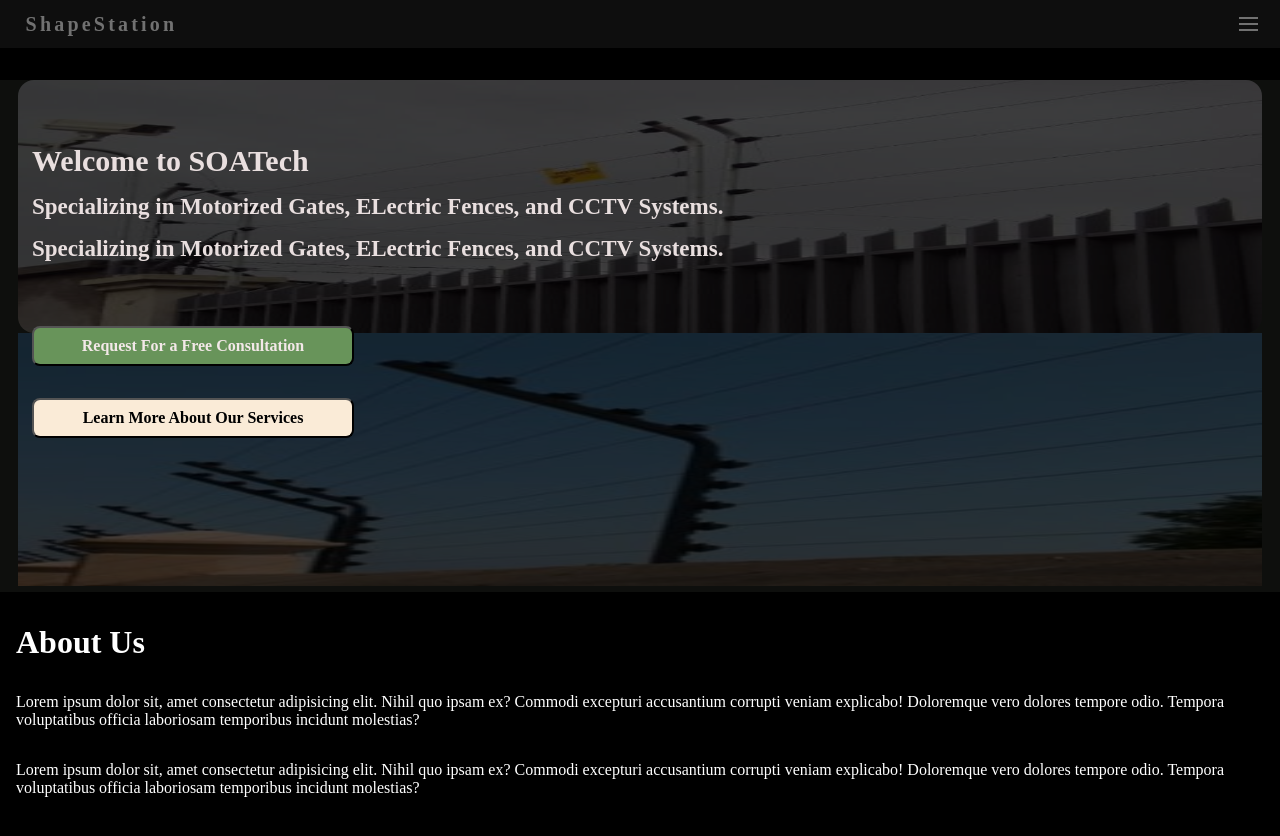
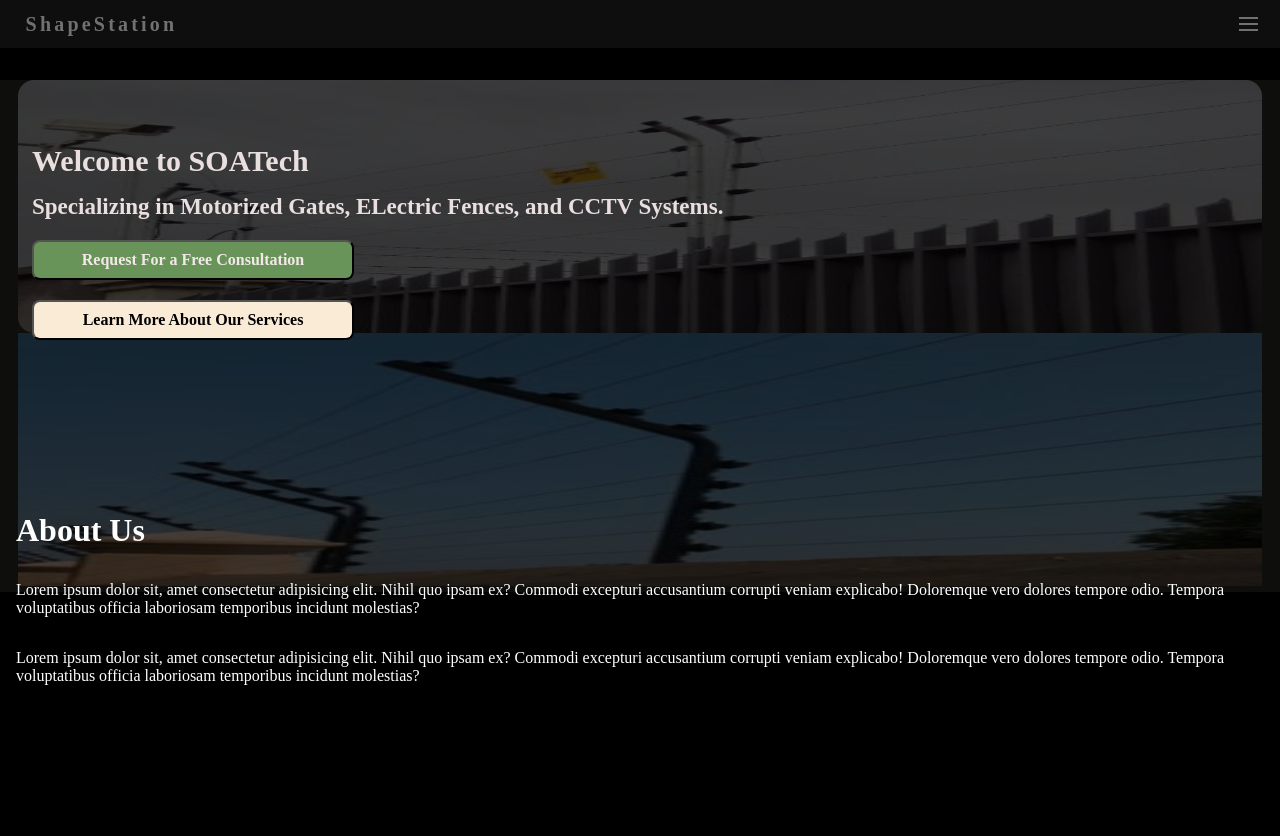
Before and after one commit to firemasterleo/shapestation2, a Vue app: page /TestPage in a window 1280 px wide. Shown: the top 836 px of the page. Built offline with nearby package versions, Linux system fonts and the light colour scheme.

Commit message:
Update TestPage.vue

```diff
--- a/src/components/TestPage.vue
+++ b/src/components/TestPage.vue
@@ -28,7 +28,6 @@
                 <div class="displaytext">
                     <div class="welcome">
                         <h4 class="welcome">Welcome to SOATech</h4>
-                        <h4 class="specialized">Specializing in Motorized Gates, ELectric Fences, and CCTV Systems.</h4>
                         <h4 class="specialized">Specializing in Motorized Gates, ELectric Fences, and CCTV Systems.</h4>
 
                     </div>
@@ -166,7 +165,7 @@
                 // border: solid red;
                 display: flex;
                 flex-direction: column;
-                gap: 2rem;
+                gap: 10px;
                 // align-items: center;
                 padding-top: 4rem ;
                 padding-right: 1rem;
@@ -180,7 +179,7 @@
                     // border: solid red;
                     display: flex;
                     flex-direction: column;
-                    gap: 32px;
+                    gap: 20px;
                     // height: 2rem;
                     width: 354px;
 
@@ -230,8 +229,11 @@
         }
 
         .section2 {
+            position: relative;
+            z-index: 3;
+
             padding-inline: 1rem;
-            margin-top: 2rem;
+            margin-top: -5rem;
             display: flex;
             flex-direction: column;
             gap: 2rem;
```
